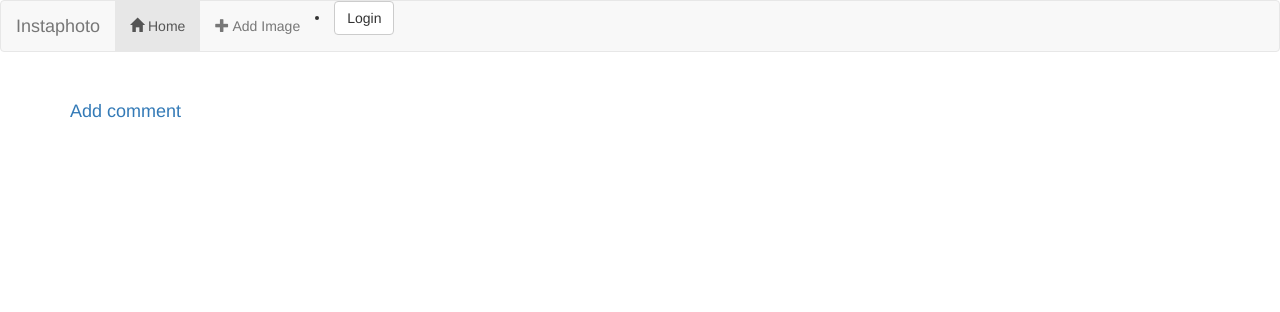
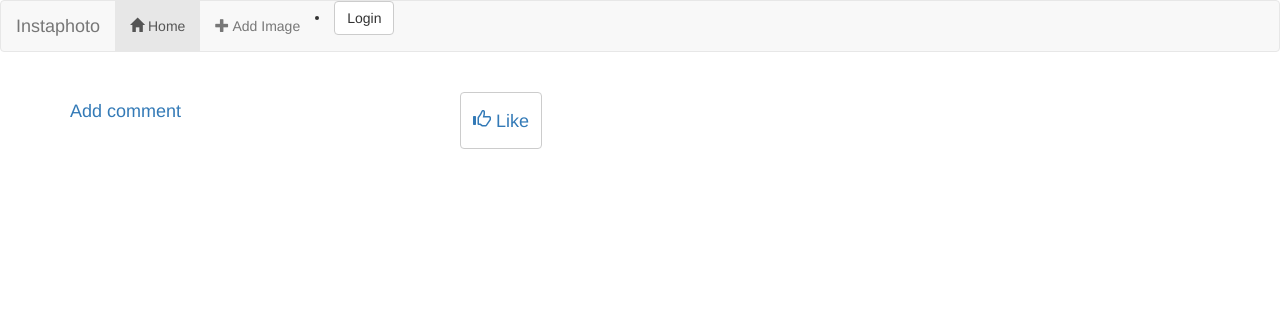
Before and after one commit to Anne56njeri/Instagram, a Django app: template Instagram/templates/main/details.html in a window 1280 px wide. Shown: the top 312 px of the page. Run offline with Django 3.2, Linux system fonts and the light colour scheme; the template is opened without the code that fills it, so the values that code supplies are empty; some libraries are stand-ins or nearby versions.

Commit message:
added a like field in images model

```diff
--- a/Instagram/models.py
+++ b/Instagram/models.py
@@ -31,6 +31,7 @@ class Image(models.Model):
     image_caption=models.CharField(max_length=1000,blank=True)
     image_path=models.ImageField(upload_to='images/',blank=True)
     profile=models.ForeignKey(Profile,null=True)
+    likes=models.IntegerField(default=0)
     def save_image(self):
         self.save()
     def delete_image(self):
--- a/Instagram/templates/main/details.html
+++ b/Instagram/templates/main/details.html
@@ -13,17 +13,28 @@
 
     <div class="col-md-8">
 
+
       <img src="{{image_details.image_path.url}}" class="" alt="">
 
+      <br>
+       <div class="row">
+         <div class="col-sm-6">
         <h4><a href="{%url 'Comment' image_details.id %}">Add comment</a></h4>
+        </div>
+        <div class="col-sm-6">
+          <button type="button" class="btn btn-default">
+        <h4><a href="#"><span class="glyphicon glyphicon-thumbs-up" aria-hidden="true"></span> Like</a></h4>
+      </button>
+      </div>
+      </div>
 
+    </div>
 
-  </div>
     <div class="col-md-4">
       <h3 class="text-center">{{image_details.name}}</h3>
       <p class="text-center">{{image_details.image_caption}}</p>
       {%for comment in comment_details %}
-      <div class="alert alert-success" role="alert">
+      <div class="alert alert-success" role="alert" >
       <p class="text-center">{{comment.comment}}</p>
     </div>
       {% endfor %}
```
Also changed, not shown: Instagram/migrations/0004_image_likes.py (added).
